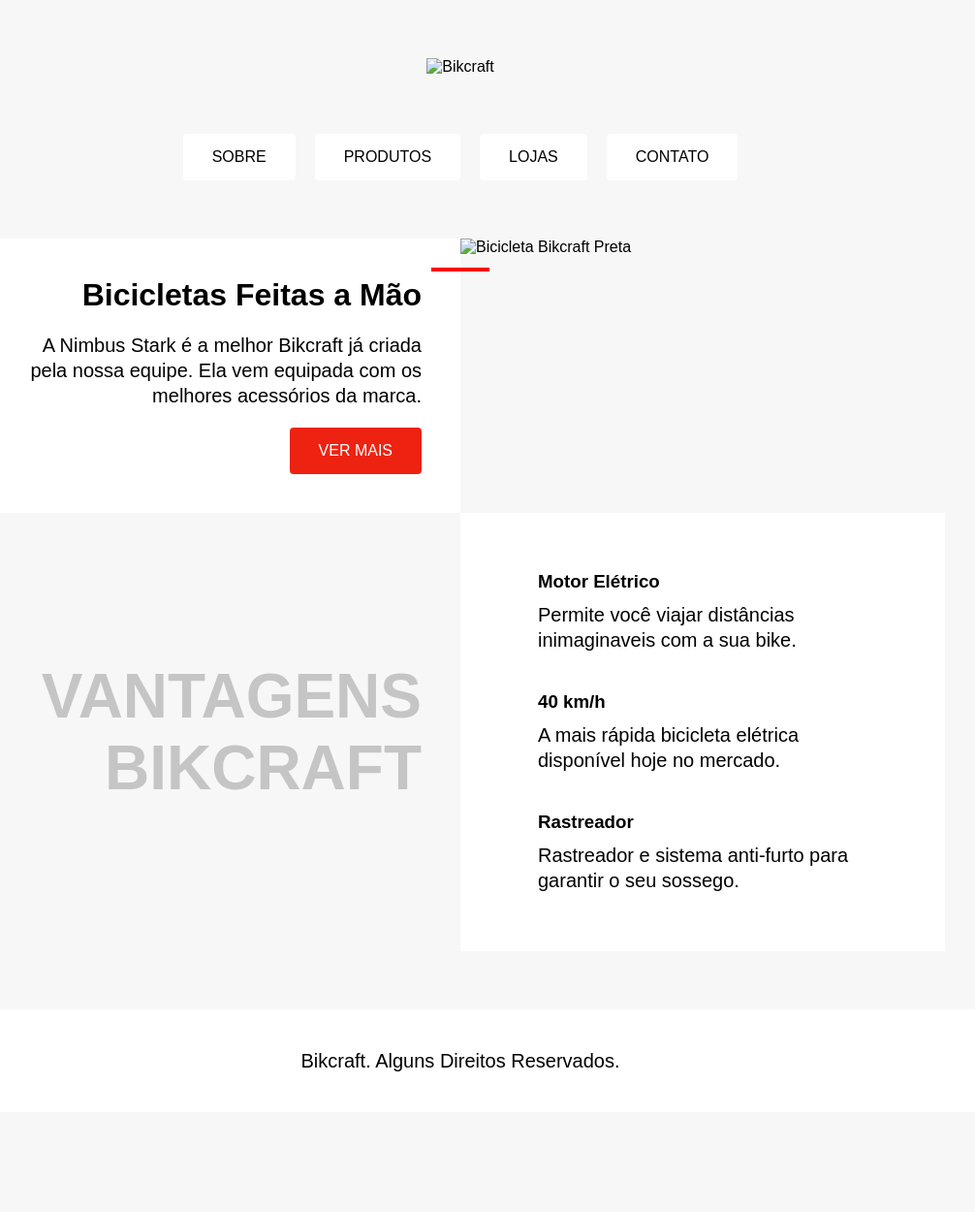
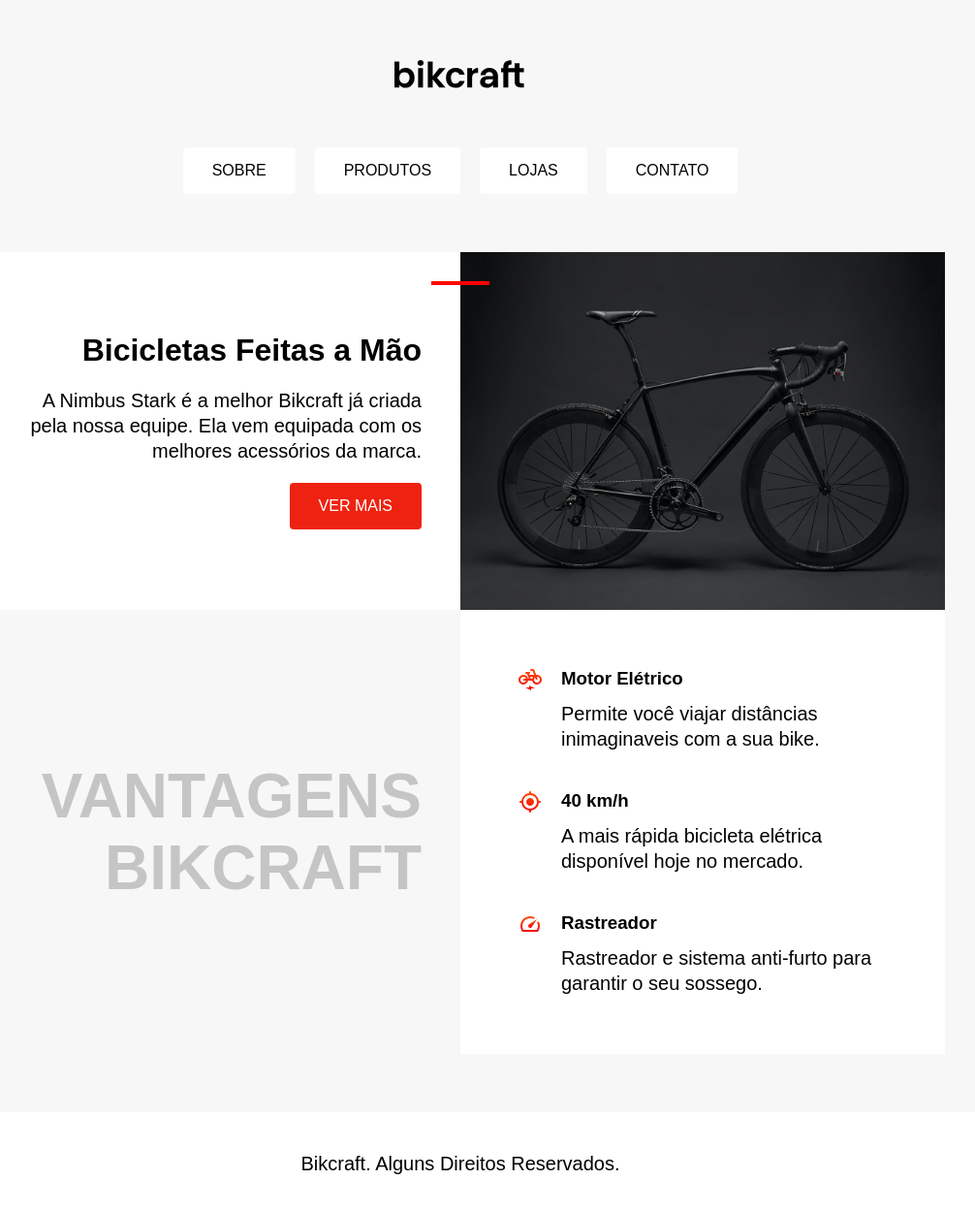
Before and after one commit to FelipeMMoraes/Estudo-Origamid, a plain HTML site: page index.html in a window 1280 px wide. Shown: the whole page at 97% size, without its empty margins (165-1171 px from the left). Before the commit the page ends 1147 px from the top, so only its background shows below. Drawn offline with Linux system fonts and the light colour scheme; files that its build step writes are made by us from their sources.

Commit message:
fix: import html

```diff
--- a/index.html
+++ b/index.html
@@ -4,11 +4,11 @@
 <head>
   <meta charset="UTF-8">
   <title>Bikcraft</title>
-  <link rel="stylesheet" href="/projeto-origamid/style.css">
+  <link rel="stylesheet" href="/assets/style.css">
 </head>
 
 <body>
-  <img src="/projeto-origamid/img/bikcraft.svg" alt="Bikcraft">
+  <img src="/assets/img/bikcraft.svg" alt="Bikcraft">
 
   <div class="menu">
     <a href="/">Sobre</a>
@@ -25,23 +25,23 @@
       <a class="botao" href="/">Ver Mais</a>
     </div>
 
-    <img src="/projeto-origamid/img/bicicleta.jpg" alt="Bicicleta Bikcraft Preta">
+    <img src="/assets/img/bicicleta.jpg" alt="Bicicleta Bikcraft Preta">
 
     <h2 class="subtitulo">Vantagens Bikcraft</h2>
 
     <div class="vantagens">
       <div class="vantagens-item">
-        <img src="/projeto-origamid/img/eletrica.svg" alt="">
+        <img src="/assets/img/eletrica.svg" alt="">
         <h3>Motor Elétrico</h3>
         <p>Permite você viajar distâncias inimaginaveis com a sua bike.</p>
       </div>
       <div class="vantagens-item">
-        <img src="/projeto-origamid/img/rastreador.svg" alt="">
+        <img src="/assets/img/rastreador.svg" alt="">
         <h3>40 km/h</h3>
         <p>A mais rápida bicicleta elétrica disponível hoje no mercado.</p>
       </div>
       <div class="vantagens-item">
-        <img src="/projeto-origamid/img/velocidade.svg" alt="">
+        <img src="/assets/img/velocidade.svg" alt="">
         <h3>Rastreador</h3>
         <p>Rastreador e sistema anti-furto para garantir o seu sossego.</p>
       </div>
```
